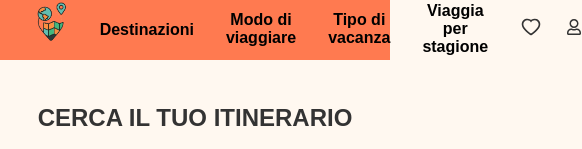
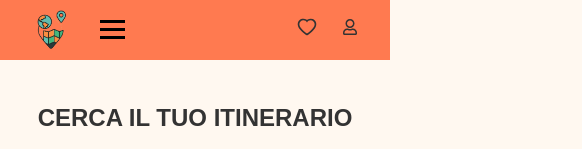
Before and after one commit to develhope/web-eveing2-team2-Project-1, a React (Vite) app: page / in a window 390 px wide. Shown: the top 149 px of the page, 582 px wide, since content can reach past the window. Built offline with nearby package versions, Linux system fonts and the light colour scheme.

Commit message:
responsive e toggle menu navbar

```diff
--- a/src/components/Navbar/Navbar.css
+++ b/src/components/Navbar/Navbar.css
@@ -80,3 +80,58 @@
 .navdropdown-menu li:hover {
   background-color: #ffe1d3;
 }
+
+/* --- HAMBURGER ICON --- */
+.hamburger {
+  display: none;
+  flex-direction: column;
+  cursor: pointer;
+  gap: 5px;
+}
+
+.bar {
+  width: 25px;
+  height: 3px;
+  background-color: black;
+  transition: all 0.3s ease;
+}
+
+.bar.open:nth-child(1) {
+  transform: rotate(45deg) translate(5px, 5px);
+}
+
+.bar.open:nth-child(2) {
+  opacity: 0;
+}
+
+.bar.open:nth-child(3) {
+  transform: rotate(-45deg) translate(5px, -5px);
+}
+
+/* --- MEDIA QUERY per dispositivi mobili --- */
+@media screen and (max-width: 900px) {
+  .nav-menu {
+    display: none;
+    position: absolute;
+    top: 60px;
+    left: 0;
+    flex-direction: column;
+    width: 100%;
+    background-color: #ff7a50;
+    padding: 1rem 0;
+    z-index: 100;
+  }
+
+  .nav-menu.active {
+    display: flex;
+  }
+
+  .nav-menu .navdropdown {
+    text-align: center;
+  }
+
+  .hamburger {
+    display: flex;
+    margin-top: 10px;
+  }
+}
--- a/src/components/Navbar/Navbar.jsx
+++ b/src/components/Navbar/Navbar.jsx
@@ -5,6 +5,7 @@
 
 function Navbar() {
   const [activeMenu, setActiveMenu] = useState(null);
+  const [mobileOpen, setMobileOpen] = useState(false); // <--- nuovo stato
 
   const handleOpenMenuClick = (menuName) => {
     if (activeMenu === menuName) {
@@ -14,12 +15,24 @@
     }
   };
 
+  const toggleMobileMenu = () => {
+    setMobileOpen(!mobileOpen);
+  };
+
   return (
     <nav className="navbar">
       <div className="left-section">
         <img src="/immagini/logo.png" alt="logo" className="logo" />
 
-        <div className="nav-menu">
+        {/* HAMBURGER ICON visibile solo su mobile */}
+        <div className="hamburger" onClick={toggleMobileMenu}>
+          <span className={mobileOpen ? "bar open" : "bar"}></span>
+          <span className={mobileOpen ? "bar open" : "bar"}></span>
+          <span className={mobileOpen ? "bar open" : "bar"}></span>
+        </div>
+
+        {/* MENU PRINCIPALE */}
+        <div className={`nav-menu ${mobileOpen ? "active" : ""}`}>
           <Navdropdown
             items={[
               "Islanda",
```
